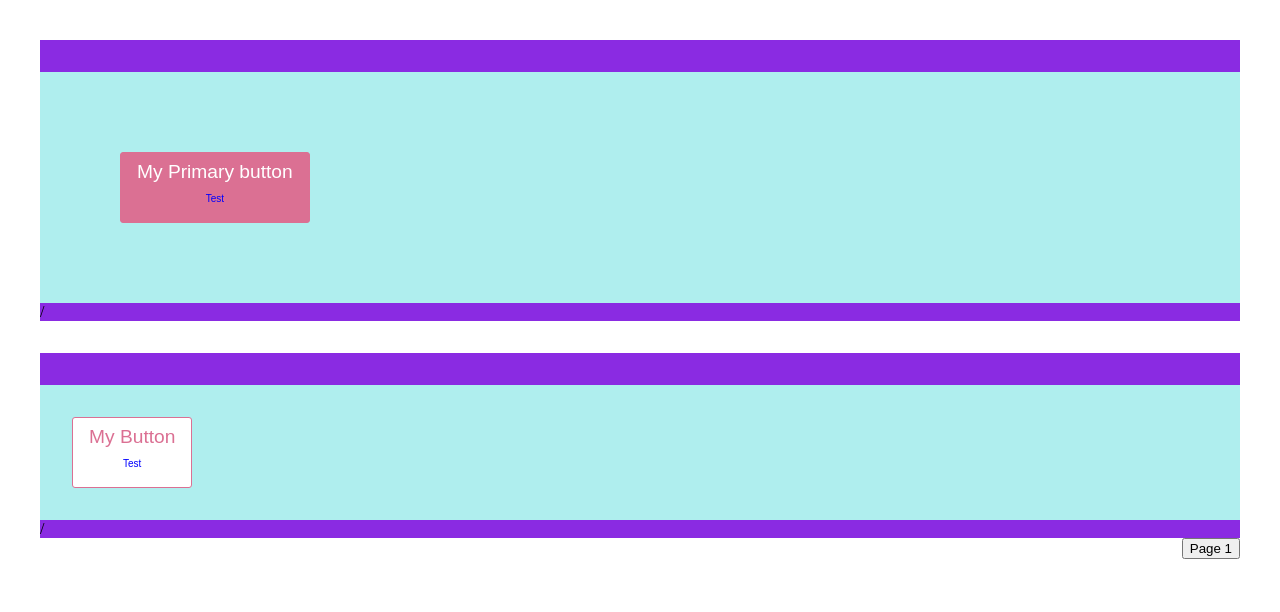
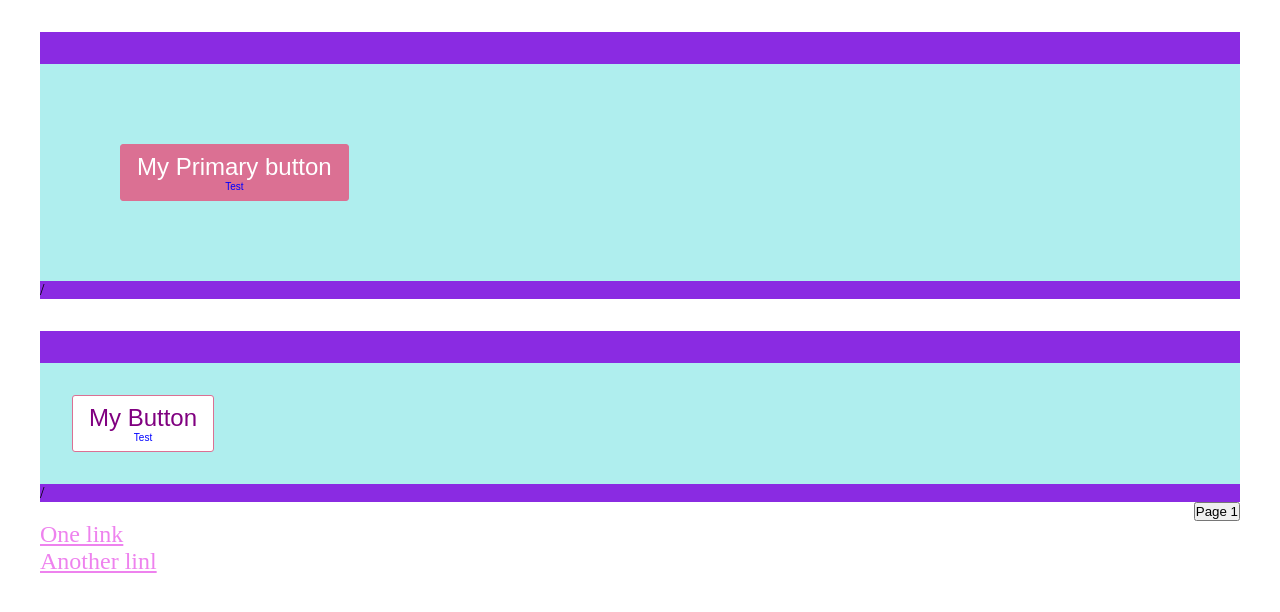
Before and after one commit to NeoHuncho/styled-components-test, a React (Create React App) app: page / in a window 1280 px wide. Shown: the top 612 px of the page. Built offline with nearby package versions, Linux system fonts and the light colour scheme.

Commit message:
finished on this project

```diff
--- a/src/App.js
+++ b/src/App.js
@@ -20,7 +20,15 @@ justify-content:${({page})=>{
     if(page=='first') return 'flex-end';
     else if (page== 'middle') return 'space-between';
     else return 'flex-start';
-}}`
+}}`;
+
+const Links= styled.a.attrs(props => ({
+    target: '_blank'
+}))`
+color: violet;
+font-size: 1.5rem;`
+
+
 const App = () => {
     //NEVER PUT STYYLED COMPONENT INSIDE HERE
     return (
@@ -30,6 +38,8 @@ const App = () => {
             <PaginationWrapper page='first'/**page='middle'*//**page='' */>
                 <button>Page 1</button>
             </PaginationWrapper>
+            <Links href='https://www.google.com' >One link</Links>
+            <Links href='https://www.google.com' > Another linl</Links>
         </MainWrapper>
     )
 }
--- a/src/components/Button.js
+++ b/src/components/Button.js
@@ -8,8 +8,8 @@ import { Wrapper,FadeIn} from './styled/index';
 
 const StyledButton = styled.button`
   background-color:white;
-  color: palevioletred;
-  font-size: 1.2rem;
+  color: ${(props) => props.theme.colors.text};
+  font-size: ${(props) => props.theme.fontSizes.p};
   margin: ${({ margin }) => margin || '2rem'};
   padding: .5rem 1rem;
   border: 1px solid palevioletred;
@@ -30,7 +30,9 @@ const StyledButton = styled.button`
     color:blue;
     font-size:10px;
   }
-
+  @media ${({theme})=> theme.mediaQueries.bellow768}{
+  font-size:0.4rem;
+}
 `;
 
 const SuperButton = styled(StyledButton)`
@@ -50,7 +52,7 @@ margin-top: 2rem;
 const Button = ({ primary, children, margin }) => {
   return (
     <OutterWrapper>
-     <Wrapper >
+     <Wrapper/*imported from styled */ >
     <StyledButton primary={primary} margin={margin}>
       {children}
         <p className='someClass'>Test</p>
--- a/src/index.js
+++ b/src/index.js
@@ -1,8 +1,17 @@
 import React from 'react'
 import ReactDOM from 'react-dom'
+import {ThemeProvider} from 'styled-components';
+
 import App from './App'
+import GlobalStyle from './theme/globalStyles';
+import Theme from './theme/theme';
 
 
 const root = document.getElementById('root');
 
-ReactDOM.render(<App />, root);
+ReactDOM.render(
+    <ThemeProvider theme={Theme}/*Because we are adding Theme component here every component will git the variables */>
+        <GlobalStyle />
+        <App />
+    </ThemeProvider>,
+     root);
--- /dev/null
+++ b/src/theme/globalStyles.js
@@ -0,0 +1,13 @@
+import {createGlobalStyle} from 'styled-components';
+
+const GlobalStyle= createGlobalStyle`
+html{
+    height:100%
+}
+*{
+    padding:0;
+    margin:0;
+}
+`;
+
+export default GlobalStyle;
--- /dev/null
+++ b/src/theme/theme.js
@@ -0,0 +1,15 @@
+export default {
+    colors:{
+        main: 'black',
+        light: 'white',
+        text: 'purple'
+    },
+    fontSizes: {
+        large: '3rem',
+        medium: '2rem',
+        p: '1.5rem'
+    },
+    mediaQueries:{
+        bellow768: 'only screen and (max-width:768px)'
+    }
+}
```
